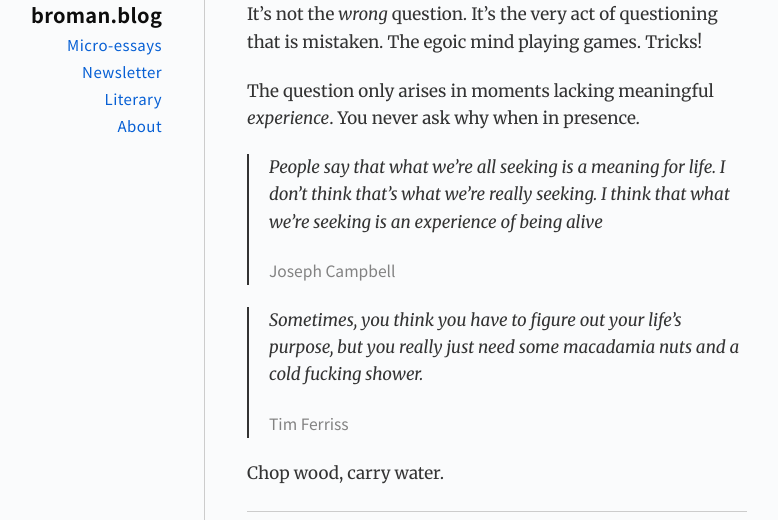
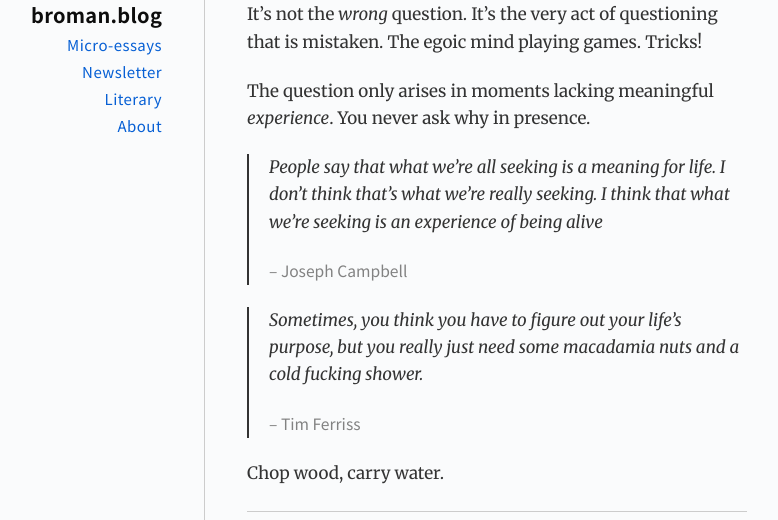
Before and after one commit to gdbroman/broman.blog, a Jekyll site: the page built from _posts/2020/2020-08-29-dont-seek-meaning.md, in a window 1280 px wide and 991 px high. Shown: the part 162-682 px from the top of the window, without its empty margins (251-1029 px from the left). Built offline with Jekyll 4.4.1, drawn with Linux system fonts in a browser that asks for light colours.

Commit message:
revision

```diff
--- a/_posts/2020/2020-08-29-dont-seek-meaning.md
+++ b/_posts/2020/2020-08-29-dont-seek-meaning.md
@@ -7,14 +7,14 @@ permalink: dont-seek-meaning
 
 It's not the *wrong* question. It's the very act of questioning that is mistaken. The egoic mind playing games. Tricks!
 
-The question only arises in moments lacking meaningful *experience*. You never ask why when in presence.
+The question only arises in moments lacking meaningful *experience*. You never ask why in presence.
 
 > People say that what we’re all seeking is a meaning for life. I don’t think that’s what we’re really seeking. **I think that what we’re seeking is an experience of being alive**
 >
-> <cite>Joseph Campbell</cite>
+> <cite>-- Joseph Campbell</cite>
 
 > Sometimes, you think you have to figure out your life’s purpose, but you really just need some macadamia nuts and a cold fucking shower.
 >
-> <cite>Tim Ferriss</cite>
+> <cite>-- Tim Ferriss</cite>
 
 Chop wood, carry water.
```
